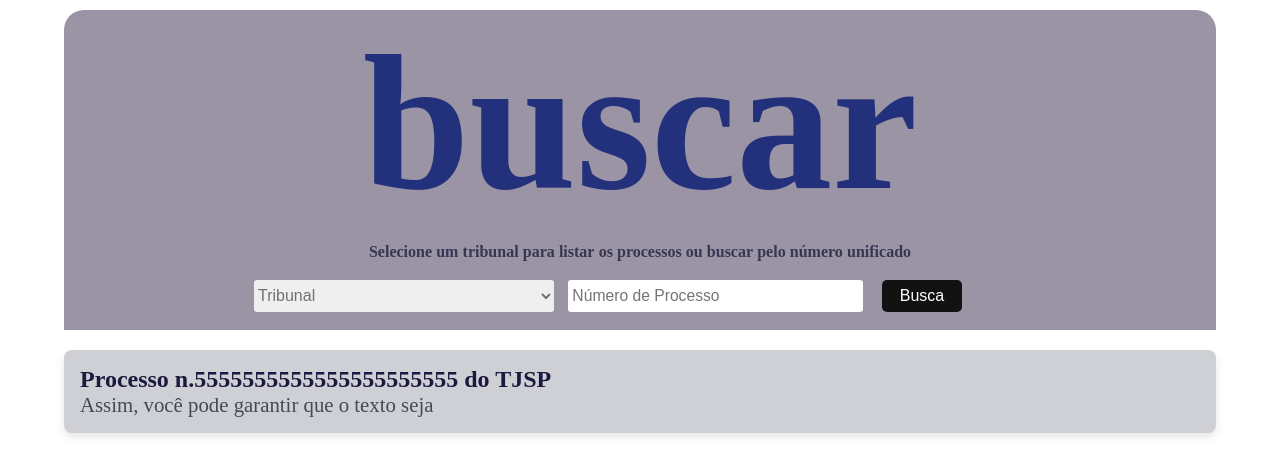
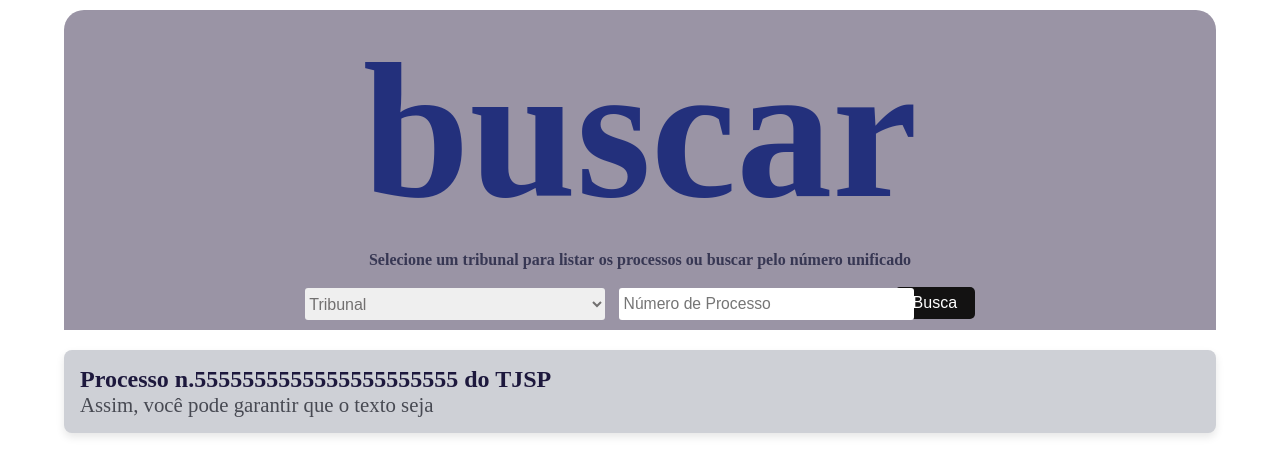
Before and after one commit to KeremJovi/procedural_consultation, a React (Create React App) app: page / in a window 1280 px wide. Shown: the top 476 px of the page. Built offline with nearby package versions, Linux system fonts and the light colour scheme; a web font is replaced by a local one.

Commit message:
refactor: changed the css of the Button component to be more centralized

```diff
--- a/src/components/Button/index.tsx
+++ b/src/components/Button/index.tsx
@@ -10,11 +10,13 @@ const ButtonContainer = styled.button`
 	background: #131212;
 	border: none;
 	border-radius: 5px;
+	margin: 15px 0px 0vw 2vw;
 
-	@media (max-width: 700px) {
+	@media (max-width: 800px) {
 		position: relative;
 		margin-top: 30px;
-		margin: 10vw 0px 0vw 25vw;
+		margin: 5vw 0px 0vw 0px;
+		justify-content: center;
 	}
 `;
 class Button extends React.PureComponent {
```
